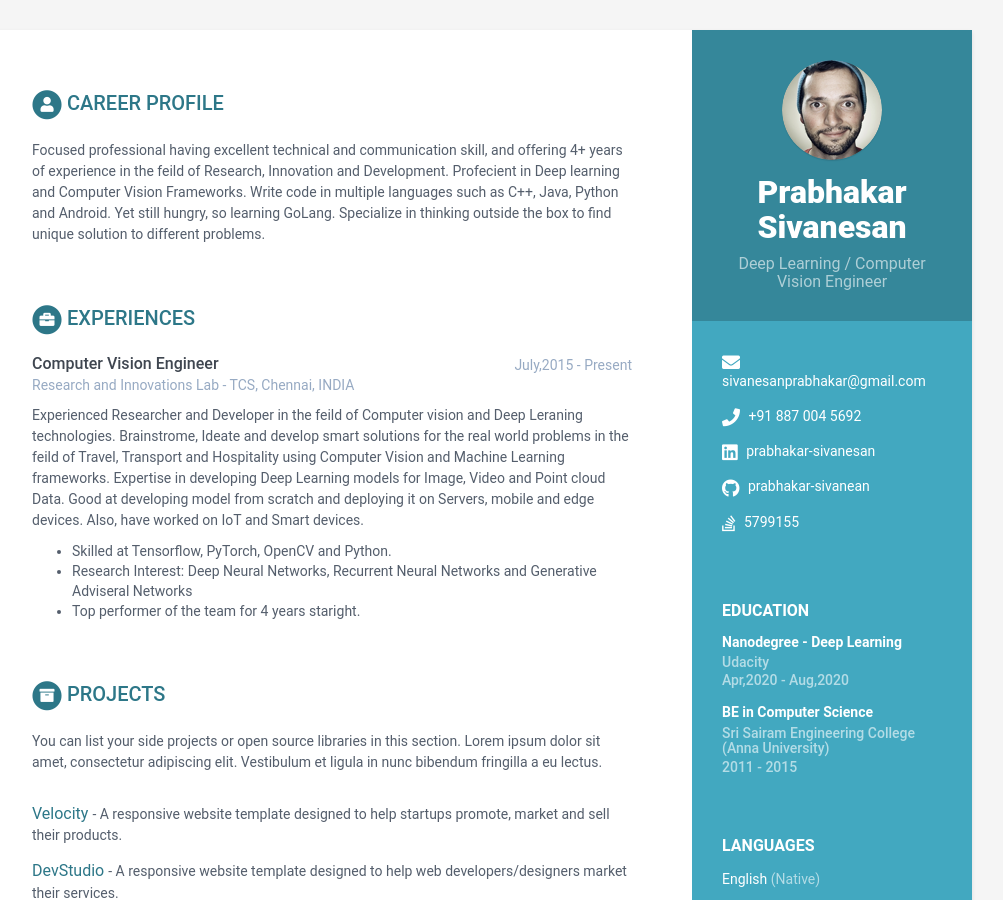
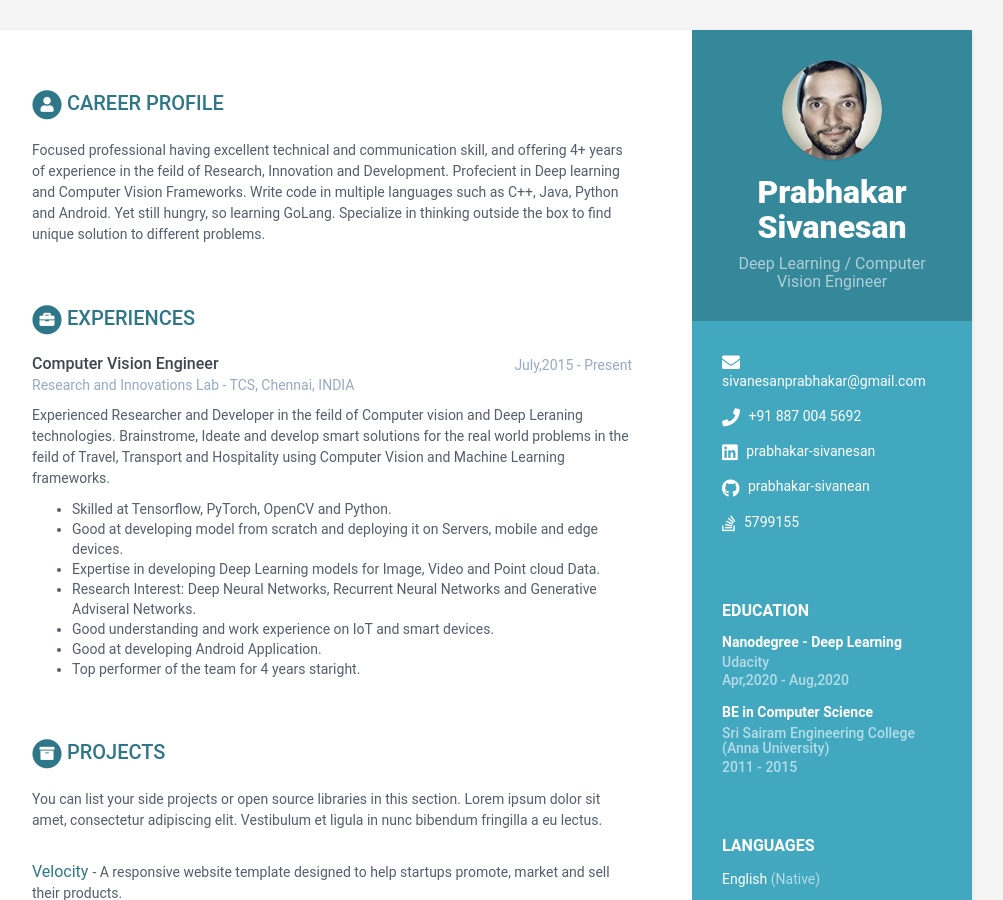
Before and after one commit to prabhakar-sivanean/me, a Jekyll site: the page built from index.html, in a window 1280 px wide and 900 px high. Shown: the whole window, without its empty margins (168-1171 px from the left). Built offline with Jekyll 4.4.1, drawn with Linux system fonts in a browser that asks for light colours.

Commit message:
Update data.yml

```diff
--- a/_data/data.yml
+++ b/_data/data.yml
@@ -70,11 +70,14 @@ experiences:
       details: |
         Experienced Researcher and Developer in the feild of Computer vision and Deep Leraning technologies.
         Brainstrome, Ideate and develop smart solutions for the real world problems in the feild of Travel, Transport and Hospitality using Computer
-         Vision and Machine Learning frameworks. Expertise in developing Deep Learning models for Image, Video and Point cloud Data.
-        Good at developing model from scratch and deploying it on Servers, mobile and edge devices. Also, have worked on IoT and Smart devices.
+         Vision and Machine Learning frameworks.
 
           - Skilled at Tensorflow, PyTorch, OpenCV and Python.
-          - Research Interest: Deep Neural Networks, Recurrent Neural Networks and Generative Adviseral Networks
+          - Good at developing model from scratch and deploying it on Servers, mobile and edge devices.
+          - Expertise in developing Deep Learning models for Image, Video and Point cloud Data.
+          - Research Interest: Deep Neural Networks, Recurrent Neural Networks and Generative Adviseral Networks.
+          - Good understanding and work experience on IoT and smart devices.
+          - Good at developing Android Application.
           - Top performer of the team for 4 years staright.
 projects:
     title: Projects
```
